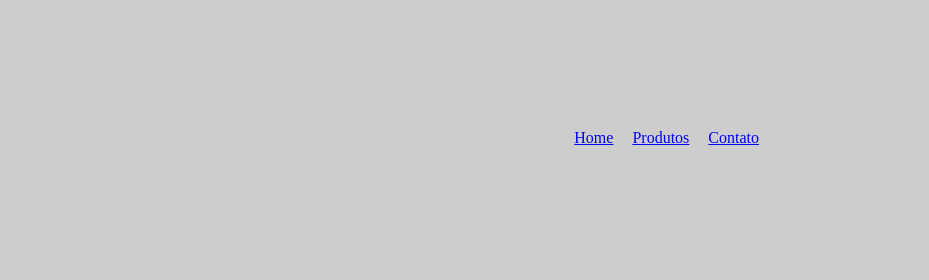
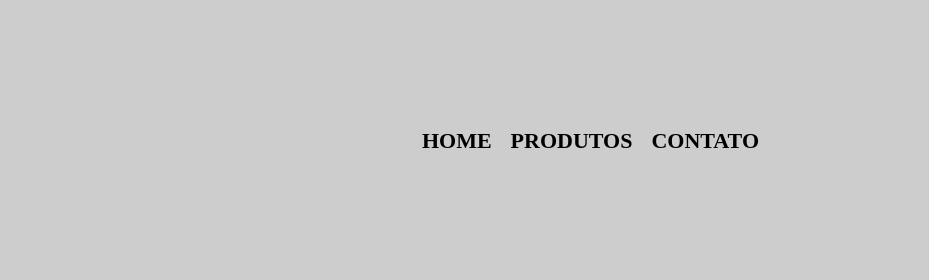
Before and after one commit to LinsNaomy/LinsNaomy, a plain HTML site: page HTML5 and CSS3/contato.html in a window 1280 px wide. Shown: the top 280 px of the page, 351-1280 px from the left. Drawn offline with Linux system fonts and the light colour scheme.

Commit message:
Minor error ajustments in css

```diff
--- a/HTML5 and CSS3/style-home.css
+++ b/HTML5 and CSS3/style-home.css
@@ -1,7 +1,3 @@
-body {
-
-}
-
 #banner {
     width: 100%;
 }
--- a/HTML5 and CSS3/style.css
+++ b/HTML5 and CSS3/style.css
@@ -19,7 +19,7 @@ nav li {
     display: inline;
     margin: 0 0 0 15px;
 
-}class="input-padrao"
+}
 
 nav a {
     text-transform: uppercase;
```
